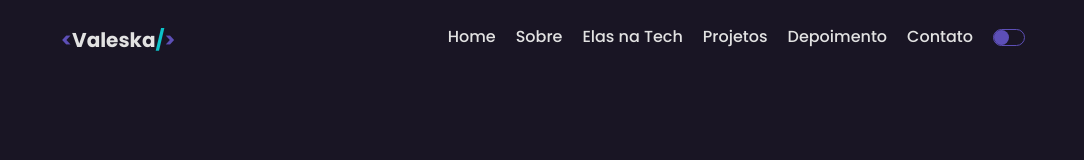
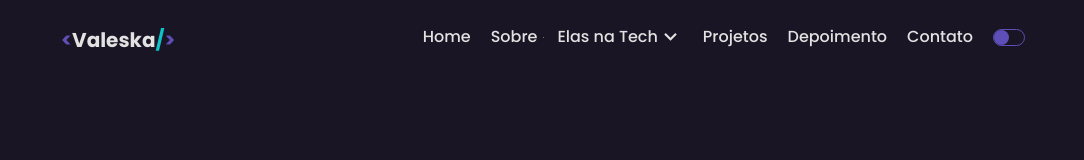
Before and after one commit to ValeskaLeandro/final-project-elasnatech, a React (Vite) app: page / in a window 1280 px wide. Shown: the top 160 px of the page, without its empty margins (97-1181 px from the left). Built offline with nearby package versions, Linux system fonts and the light colour scheme; the HTML template or start-up script is replaced by a standard one.

Commit message:
:sparkles: feat: Add dropdown to menu.

```diff
--- a/src/components/Header/index.tsx
+++ b/src/components/Header/index.tsx
@@ -1,25 +1,55 @@
 import { useState } from "react"
-import { ButtonChangeTheme, HeaderContainer, MenuHamburguer, Nav } from "./styled"
+import { ButtonChangeTheme, Dropdown, HeaderContainer, MenuHamburguer, Nav } from "./styled"
 import Logo from "../Logo"
 import { IHeader } from "../../utils/interfaces"
+import { MdKeyboardArrowDown, MdKeyboardArrowUp } from "react-icons/md";
 
 export default function Header({ toggleTheme, checked }: IHeader) {
   const [openMenu, setOpenMenu] = useState(false)
-
-  const closeMenu = () => setOpenMenu(false);
+  const [openDropdown, setOpenDropdown] = useState(false);
+  const toggleMenu = () => {
+    if (openDropdown) {
+      setOpenDropdown(false);
+    }
+    setOpenMenu(!openMenu);
+  };
+  const toggleDropdown = () => {
+    setOpenDropdown(!openDropdown);
+    if (openMenu) {
+      setOpenMenu(false);
+    }
+  };
 
   return(
     <HeaderContainer>
       <Logo />
         <Nav className={openMenu ? 'active' : '' }>
-          <MenuHamburguer onClick={() => setOpenMenu(!openMenu)} />
+          <MenuHamburguer onClick={toggleMenu} />
           <ul className="nav-list">
-            <li><a href="#" onClick={closeMenu}>Home</a></li>
-            <li><a href="#" onClick={closeMenu}>Sobre</a></li>
-            <li><a href="#" onClick={closeMenu}>Elas na Tech</a></li>
-            <li><a href="#" onClick={closeMenu}>Projetos</a></li>
-            <li><a href="#" onClick={closeMenu}>Depoimento</a></li>
-            <li><a href="#" onClick={closeMenu}>Contato</a></li>
+            <li><a href="#" onClick={toggleMenu}>Home</a></li>
+            <li><a href="#" onClick={toggleMenu}>Sobre</a></li>
+            <li className="dropdown">
+              <Dropdown onClick={() => setOpenDropdown(!openDropdown)}>
+                Elas na Tech
+              {openDropdown ? <MdKeyboardArrowUp /> : <MdKeyboardArrowDown />}
+              </Dropdown>
+              {openDropdown ? (
+                <ul className="menu-dropdown">
+                  <li>
+                    <a href="#" onClick={toggleDropdown}>Início</a>
+                  </li>
+                  <li>
+                    <a href="#" onClick={toggleDropdown}>Desafios</a>
+                  </li>
+                  <li >
+                    <a href="#" onClick={toggleDropdown}>Aprendizado</a>
+                  </li>
+                </ul>
+              ) : null}
+            </li>
+            <li><a href="#" onClick={toggleMenu}>Projetos</a></li>
+            <li><a href="#" onClick={toggleMenu}>Depoimento</a></li>
+            <li><a href="#" onClick={toggleMenu}>Contato</a></li>
             <li>
               <ButtonChangeTheme>
                 <label className="switch">
--- a/src/components/Header/styled.ts
+++ b/src/components/Header/styled.ts
@@ -60,6 +60,7 @@ export const ButtonChangeTheme = styled.div`
   }
 
 `
+
 export const Nav = styled.nav`
   display: flex;
   justify-content: space-between;
@@ -71,23 +72,39 @@ export const Nav = styled.nav`
     list-style: none;
 
     & li:not(:last-child){
-      overflow: hidden;
       position: relative;
 
       &::before {
         content: "";
         position: absolute;
         bottom: 0;
-        right: 100%;
-        width: 100%;
+        left: 0;
+        width: 0;
         height: 3px;
         background-color: ${props => props.theme.colors.primaryColor};
         transition: .5s;
       }
 
       &:hover::before {
-        right: 0;
+        width: 100%;
       }
+    }
+    .dropdown {
+      position: relative;
+    }
+    .dropdown .menu-dropdown {
+      list-style: none;
+      width: 100%;
+      display: flex;
+      flex-direction: column;
+      align-items: center;
+      position: absolute;
+      gap: .5rem;
+      right: 0;
+      z-index: 3;
+      border-radius: 5px;
+      background-color: ${props => props.theme.colors.primaryColor};
+      padding: 1rem;
     }
   }
 
@@ -145,6 +162,7 @@ export const Nav = styled.nav`
     }
   }
 `
+
 export const MenuHamburguer = styled.button`
   display: none;
   border: none;
@@ -169,3 +187,17 @@ export const MenuHamburguer = styled.button`
     z-index: 2;
   }
 `
+
+export const Dropdown = styled.button`
+  font-size: 1.6rem;
+  font-weight: 500;
+  border: none;
+  background: none;
+  color: ${props => props.theme.colors.title};
+  display: flex;
+  align-items: center;
+
+  svg {
+    font-size: 2.5rem;
+  }
+`
```
